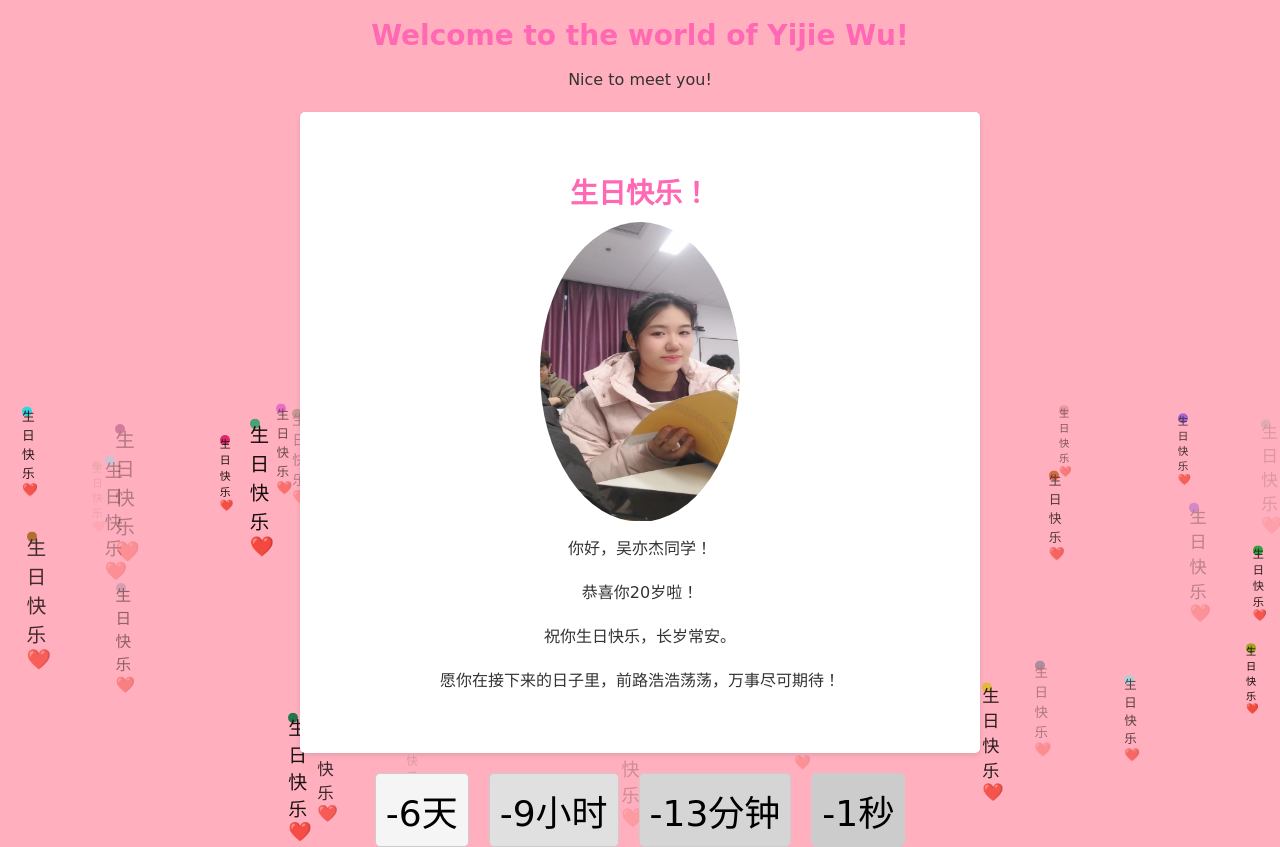
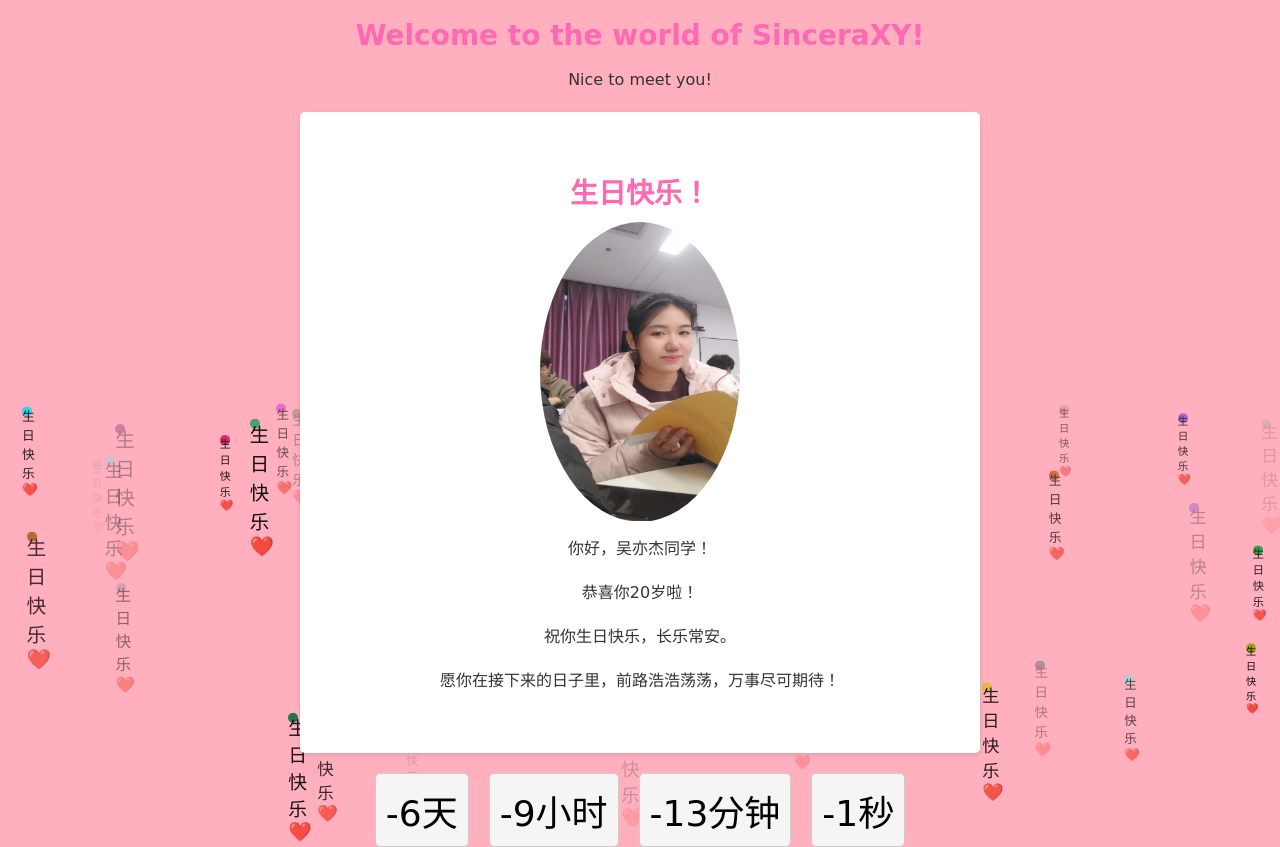
Before and after one commit to SinceraXY/SinceraXY.github.io, a plain HTML site: page index.html in a window 1280 px wide. Drawn offline with nearby package versions, Linux system fonts and the light colour scheme; a web font is replaced by a local one.

Commit message:
Update index.html

```diff
--- a/index.html
+++ b/index.html
@@ -138,20 +138,8 @@
             animation-fill-mode: forwards;
         }
 
-        #days {
+        #days, #hours, #minutes, #seconds {
             background-color: #f5f5f5;
-        }
-
-        #hours {
-            background-color: #e0e0e0;
-        }
-
-        #minutes {
-            background-color: #d5d5d5;
-        }
-
-        #seconds {
-            background-color: #cccccc;
         }
 
         .time span {
@@ -207,7 +195,7 @@
 <div id="snow-container"></div>
 
 <div class="fade-in">
-    <h1>Welcome to the world of Yijie Wu!</h1>
+    <h1>Welcome to the world of SinceraXY!</h1>
     <p>Nice to meet you!</p>
 </div>
 
@@ -220,7 +208,7 @@
     </div>
     <p>你好，吴亦杰同学！</p>
     <p>恭喜你20岁啦！</p>
-    <p>祝你生日快乐，长岁常安。</p>
+    <p>祝你生日快乐，长乐常安。</p>
     <p>愿你在接下来的日子里，前路浩浩荡荡，万事尽可期待！</p>
 </div>
 
```
